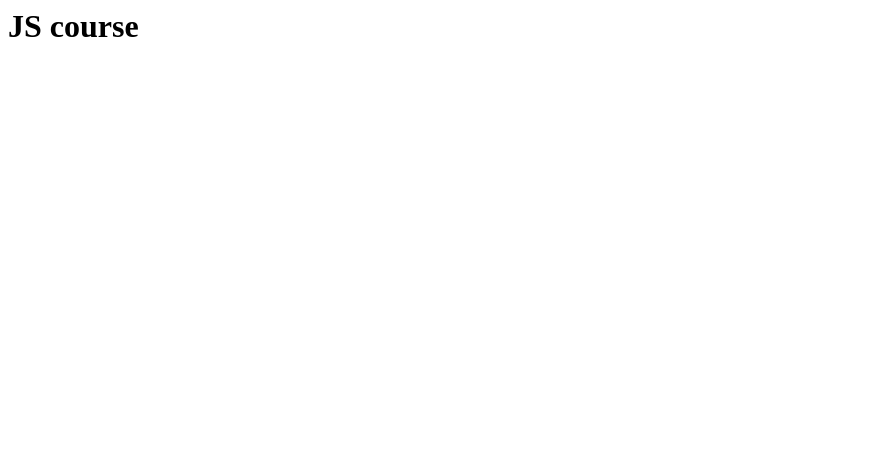
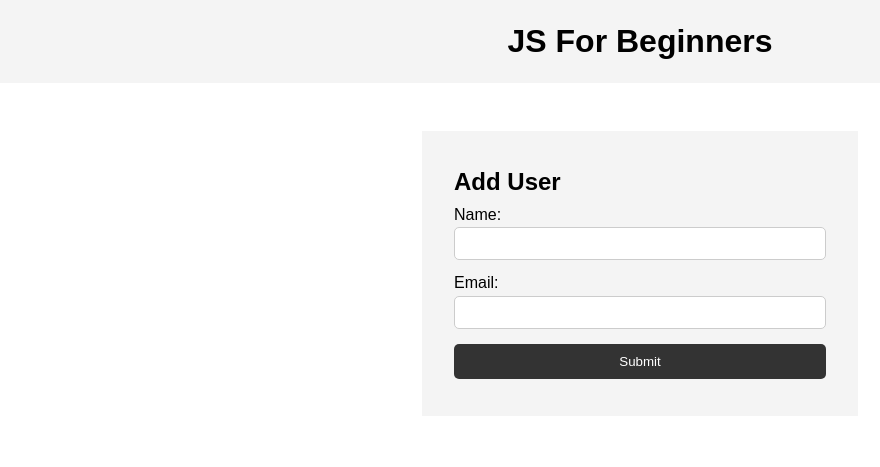
Before and after one commit to ujayasundara/learn-js, a plain HTML site: page index.html in a window 1280 px wide. Shown: the whole page, without its empty margins (0-880 px from the left). Drawn offline with Linux system fonts and the light colour scheme.

Commit message:
updated the index.html and css added and rename js file

```diff
--- a/index.html
+++ b/index.html
@@ -1,16 +1,45 @@
+<!DOCTYPE html>
 <html lang="en">
+
 <head>
-    <meta charset="UTF-8">
-    <meta http-equiv="X-UA-Compatible" content="IE=edge">
-    <meta name="viewport" content="width=device-width, initial-scale=1.0">
-    <title>JS-course</title>
+    <meta charset="UTF-8" />
+    <meta name="viewport" content="width=device-width, initial-scale=1.0" />
+    <meta http-equiv="X-UA-Compatible" content="ie=edge" />
+    <title>JS For Beginners</title>
+    <link rel="stylesheet" href="style.css">
 </head>
+
 <body>
     <header>
-        <h1>JS course</h1>
+        <h1>JS For Beginners</h1>
     </header>
 
+    <section class="container">
+        <form id="my-form">
+            <h1>Add User</h1>
+            <div class="msg"></div>
+            <div>
+                <label for="name">Name:</label>
+                <input type="text" id="name">
+            </div>
+            <div>
+                <label for="email">Email:</label>
+                <input type="text" id="email">
+            </div>
+            <input class="btn" type="submit" value="Submit">
+        </form>
 
-    <script src="index.js"></script>
+        <ul id="users"></ul>
+
+        <!-- <ul class="items">
+        <li class="item">Item 1</li>
+        <li class="item">Item 2</li>
+        <li class="item">Item 3</li>
+      </ul> -->
+    </section>
+
+
+    <script src="main.js"></script>
 </body>
+
 </html>
--- /dev/null
+++ b/style.css
@@ -0,0 +1,77 @@
+* {
+  margin: 0;
+  padding: 0;
+  box-sizing: border-box;
+}
+
+body {
+  font-family: Arial, Helvetica, sans-serif;
+  line-height: 1.6;
+}
+
+ul {
+  list-style: none;
+}
+
+ul li {
+  padding: 5px;
+  background: #f4f4f4;
+  margin: 5px 0;
+}
+
+header {
+  background: #f4f4f4;
+  padding: 1rem;
+  text-align: center;
+}
+
+.container {
+  margin: auto;
+  width: 500px;
+  overflow: auto;
+  padding: 3rem 2rem;
+}
+
+#my-form {
+  padding: 2rem;
+  background: #f4f4f4;
+}
+
+#my-form label {
+  display: block;
+}
+
+#my-form input[type='text'] {
+  width: 100%;
+  padding: 8px;
+  margin-bottom: 10px;
+  border-radius: 5px;
+  border: 1px solid #ccc;
+}
+
+.btn {
+  display: block;
+  width: 100%;
+  padding: 10px 15px;
+  border: 0;
+  background: #333;
+  color: #fff;
+  border-radius: 5px;
+  margin: 5px 0;
+}
+
+.btn:hover {
+  background: #444;
+}
+
+.bg-dark {
+  background: #333;
+  color: #fff;
+}
+
+.error {
+  background: orangered;
+  color: #fff;
+  padding: 5px;
+  margin: 5px;
+}
```
Also changed, not shown: main.js (renamed from index.js, +19 -2 lines), notes.txt.
